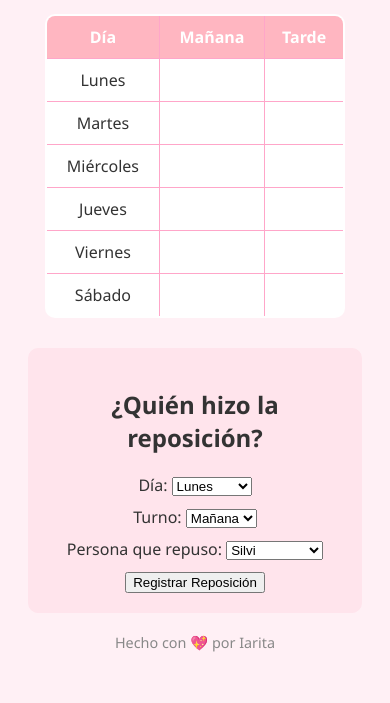
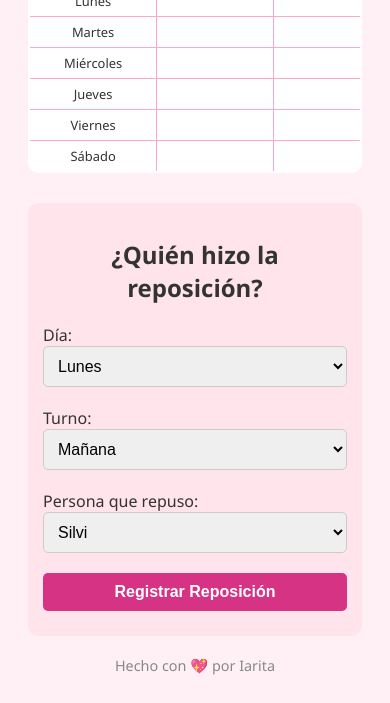
Before and after one commit to IaraAvilaLopez/horarios-tm-rcia1, a plain HTML site: page index.html in a window 390 px wide. Shown: the part 151-854 px from the top of the page. Drawn offline with Linux system fonts and the light colour scheme.

Commit message:
index.html

```diff
--- a/index.html
+++ b/index.html
@@ -2,6 +2,7 @@
 <html lang="es">
 <head>
   <meta charset="UTF-8">
+  <meta name="viewport" content="width=device-width, initial-scale=1.0">
   <title>Horarios TM RCIA 1 ❤️</title>
   <link rel="stylesheet" href="style.css">
   <style>
@@ -16,17 +17,19 @@
     h1 {
       color: #d63384;
       margin-bottom: 30px;
+      font-size: 1.8em;
     }
 
     table {
       margin: 0 auto;
       border-collapse: collapse;
-      width: 90%;
+      width: 100%;
       max-width: 800px;
       background-color: white;
       border: 2px solid #d63384;
       border-radius: 10px;
       overflow: hidden;
+      font-size: 0.95em;
     }
 
     th, td {
@@ -46,17 +49,58 @@
       background-color: #ffe4ec;
       border-radius: 10px;
       display: inline-block;
+      width: 100%;
+      max-width: 400px;
+      box-sizing: border-box;
     }
 
     .formulario-repo label {
       display: block;
       margin: 10px 0;
+      text-align: left;
+    }
+
+    .formulario-repo select,
+    .formulario-repo button {
+      width: 100%;
+      padding: 10px;
+      font-size: 1em;
+      margin-bottom: 10px;
+      border-radius: 5px;
+      border: 1px solid #ccc;
+    }
+
+    .formulario-repo button {
+      background-color: #d63384;
+      color: white;
+      border: none;
+      font-weight: bold;
+      cursor: pointer;
+    }
+
+    .formulario-repo button:hover {
+      background-color: #b92d6d;
     }
 
     .footer {
       margin-top: 20px;
       font-size: 0.9em;
       color: #888;
+    }
+
+    @media (max-width: 600px) {
+      th, td {
+        font-size: 0.85em;
+        padding: 6px;
+      }
+
+      h1 {
+        font-size: 1.4em;
+      }
+
+      .formulario-repo {
+        padding: 15px;
+      }
     }
   </style>
 </head>
```
